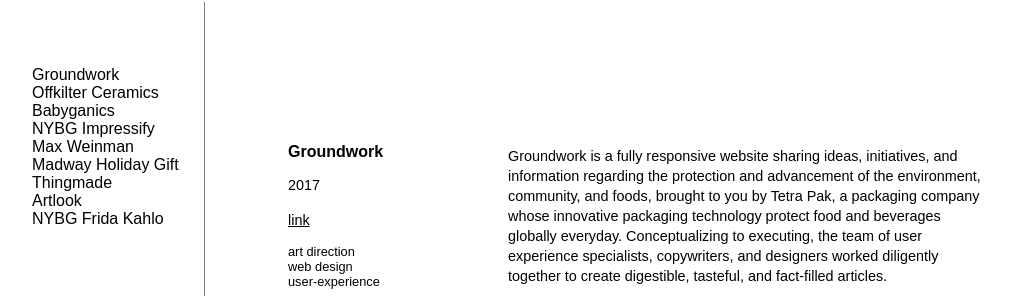
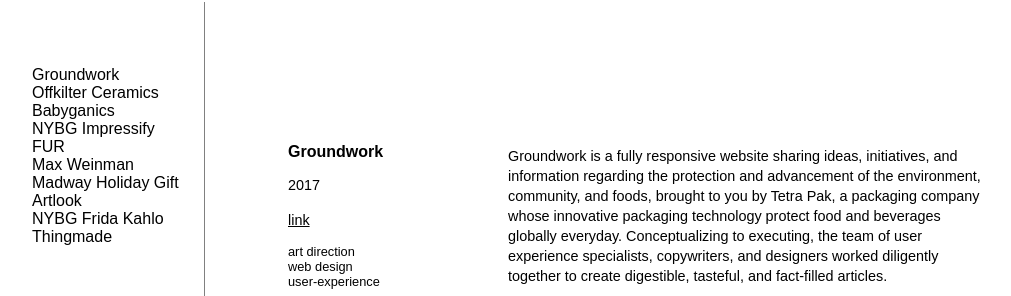
Before and after one commit to Lenorar/lenorarigoniwebsite, a React (Create React App) app: page /projects/1 in a window 1280 px wide. Shown: the part 128-424 px from the top of the page, without its empty margins (32-1043 px from the left). Built offline with nearby package versions, Linux system fonts and the light colour scheme; what webfontloader would draw is missing.

Commit message:
nav order

```diff
--- a/src/components/SubNav.js
+++ b/src/components/SubNav.js
@@ -13,11 +13,12 @@
                     <a className="subnav-item" href="/projects/2">Offkilter Ceramics</a>
                     <a className="subnav-item" href="/projects/3">Babyganics</a>
                     <a className="subnav-item" href="/projects/4">NYBG Impressify</a>
-                    <a className="subnav-item" href="/projects/5">Max Weinman</a>
-                    <a className="subnav-item" href="/projects/6">Madway Holiday Gift</a>
-                    <a className="subnav-item" href="/projects/7">Thingmade</a>
+                    <a className="subnav-item" href="/projects/5">FUR</a>
+                    <a className="subnav-item" href="/projects/6">Max Weinman</a>
+                    <a className="subnav-item" href="/projects/7">Madway Holiday Gift</a>
                     <a className="subnav-item" href="/projects/8">Artlook</a>
                     <a className="subnav-item" href="/projects/9">NYBG Frida Kahlo</a>
+                    <a className="subnav-item" href="/projects/10">Thingmade</a>
                 </div>
             </div>
         )
```
